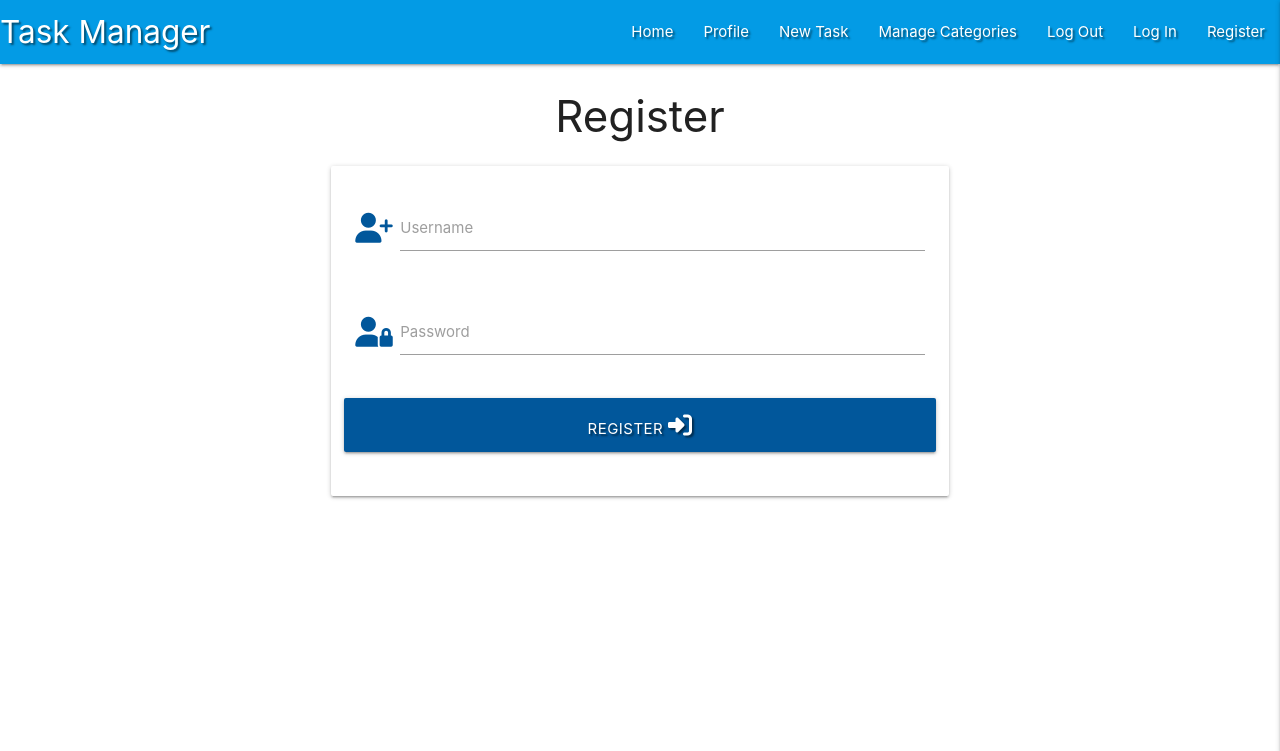
After one commit to pagaslav/flask-task-manager-project, a Flask app: page /register in a window 1280 px wide. The commit adds this page. Shown: the top 751 px of the page. Run offline with Flask 3, Linux system fonts and the light colour scheme; some libraries are stand-ins or nearby versions.

Commit message:
Add Register template

```diff
--- a/app.py
+++ b/app.py
@@ -4,6 +4,7 @@ from flask import Flask, flash, render_template, redirect, request, session, url
 from flask_pymongo import PyMongo
 from pymongo import MongoClient
 from bson.objectid import ObjectId
+from werkzeug.security import generate_password_hash, check_password_hash
 
 # Проверяем, существует ли файл env.py и импортируем его, если он есть
 if os.path.exists("env.py"):
@@ -61,5 +62,11 @@ def get_tasks():
     except Exception as e:
         return str(e)
 
+
+@app.route("/register", methods=["GET", "POST"])
+def register():
+    return render_template("register.html")
+
+
 if __name__ == "__main__":
     app.run(host=os.environ.get("IP"), port=int(os.environ.get("PORT")), debug=True)
--- a/templates/base.html
+++ b/templates/base.html
@@ -31,7 +31,7 @@
 					<li><a href="#">Manage Categories</a></li>
 					<li><a href="#">Log Out</a></li>
 					<li><a href="#">Log In</a></li>
-					<li><a href="#">Register</a></li>
+					<li><a href="{{ url_for('register') }}">Register</a></li>
               </ul>
             </div>
           </nav>
@@ -45,7 +45,7 @@
             <li><a href="#">Manage Categories</a></li>
             <li><a href="#">Log Out</a></li>
             <li><a href="#">Log In</a></li>
-            <li><a href="#">Register</a></li>
+            <li><a href="{{ url_for('register') }}">Register</a></li>
           </ul>
     </header>
 
--- /dev/null
+++ b/templates/register.html
@@ -0,0 +1,35 @@
+{% extends "base.html" %}
+{% block content %}
+
+    <h3 class="center-align">Register</h3>
+
+    <div class="row">
+        <form class="col s12 m6 offset-m3" method="POST" action="{{ url_for('register') }}">
+            <div class="card-panel">
+                <!-- username -->
+                <div class="row">
+					<div class="input-field col s12">
+						<i class="fas fa-user-plus prefix light-blue-text text-darken-4"></i>
+						<input id="username" name="username" type="text" class="validate">
+						<label for="username">Username</label>
+					</div>
+                </div>
+                <!-- passowrd -->
+                <div class="row">
+                    <div class="input-field col s12">
+						<i class="fas fa-user-lock prefix light-blue-text text-darken-4"></i>
+                        <input id="password" name="password" type="password" class="validate">
+                        <label for="password">Password</label>
+                    </div>
+                </div>
+                <!-- register -->
+                <div class="row">
+                    <button type="submit" class="col s12 btn-large light-blue darken-4 text-shadow">
+                        Register <i class="fas fa-sign-in-alt"></i>
+                    </button>
+                </div>
+            </div>
+        </form>
+    </div>
+
+{% endblock %}
```
